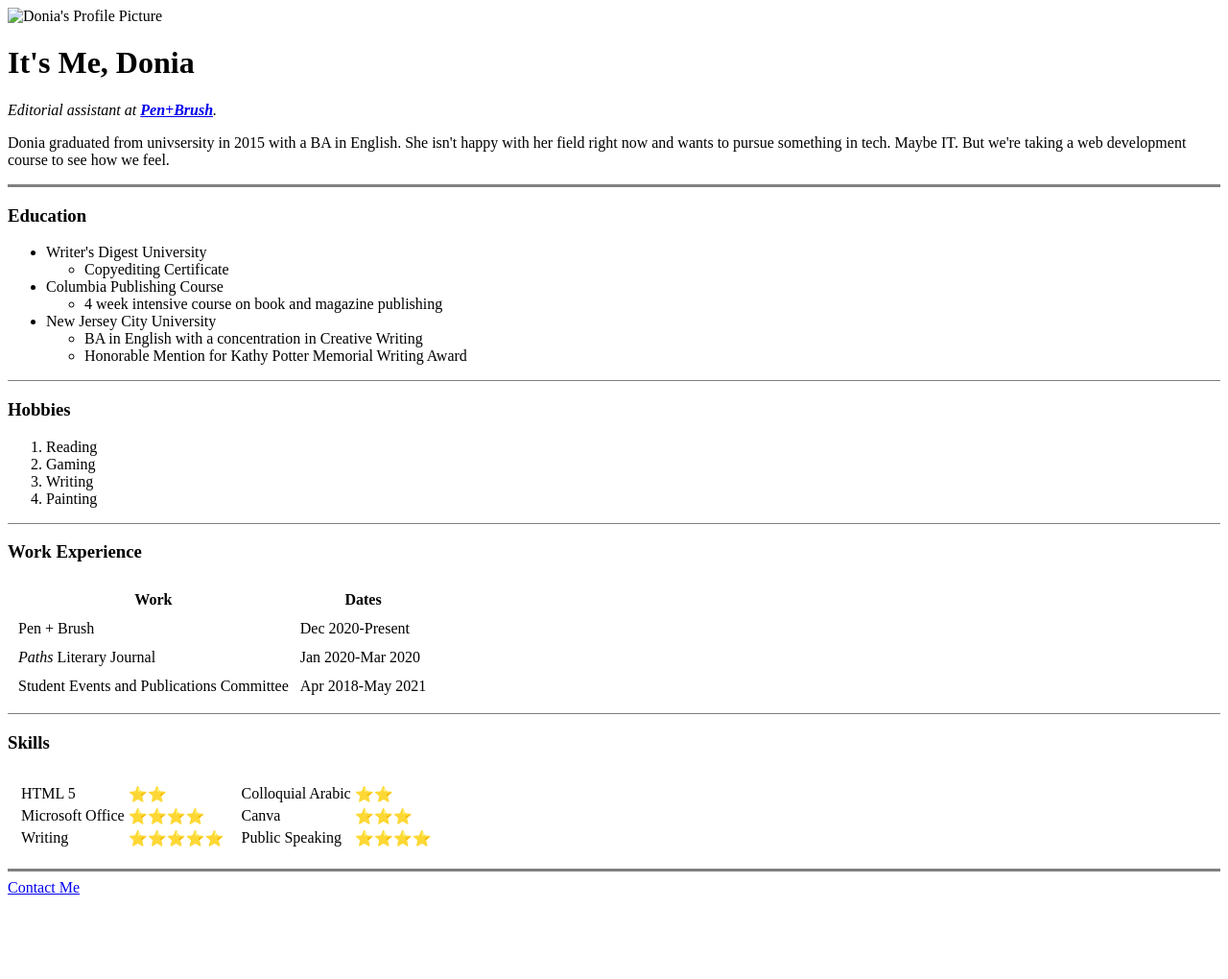
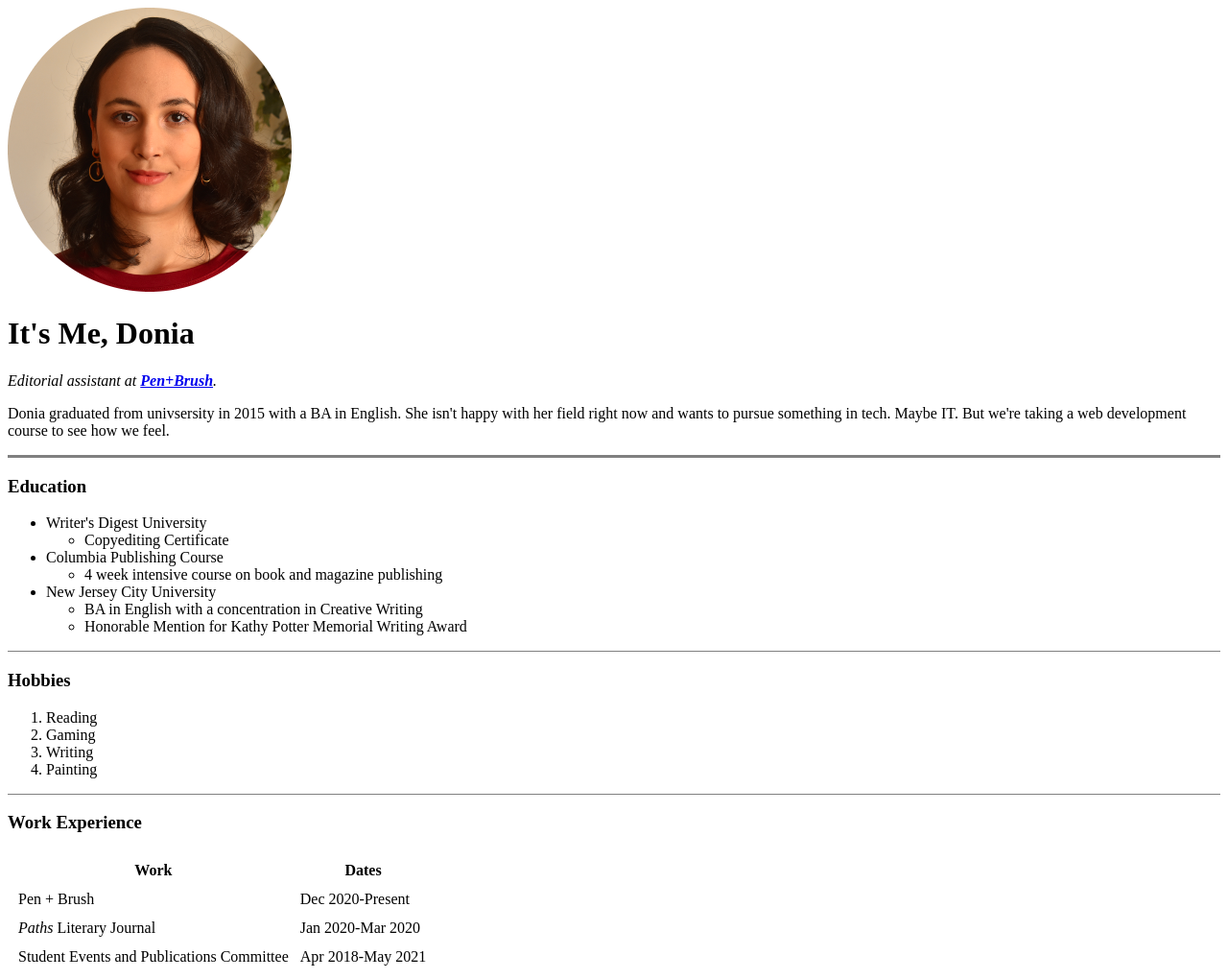
Before and after one commit to InDeNia/CV, a plain HTML site: page index.html in a window 1280 px wide. Shown: the top 1020 px of the page at 96% size. Before the commit the page ends 942 px from the top, so only its background shows below. Drawn offline with Linux system fonts and the light colour scheme.

Commit message:
Update index.html

```diff
--- a/index.html
+++ b/index.html
@@ -7,7 +7,7 @@
 </head>
 
 <body>
-  <img src="PFP-image.png" alt="Donia's Profile Picture">
+  <img src="images/PFP-image.png" alt="Donia's Profile Picture">
   <h1>It's Me, Donia</h1>
   <p><em>Editorial assistant at <strong><a href="http://www.penandbrush.org/">Pen+Brush</a></strong>.</em></p>
   <p>Donia graduated from univsersity in 2015 with a BA in English.
```
